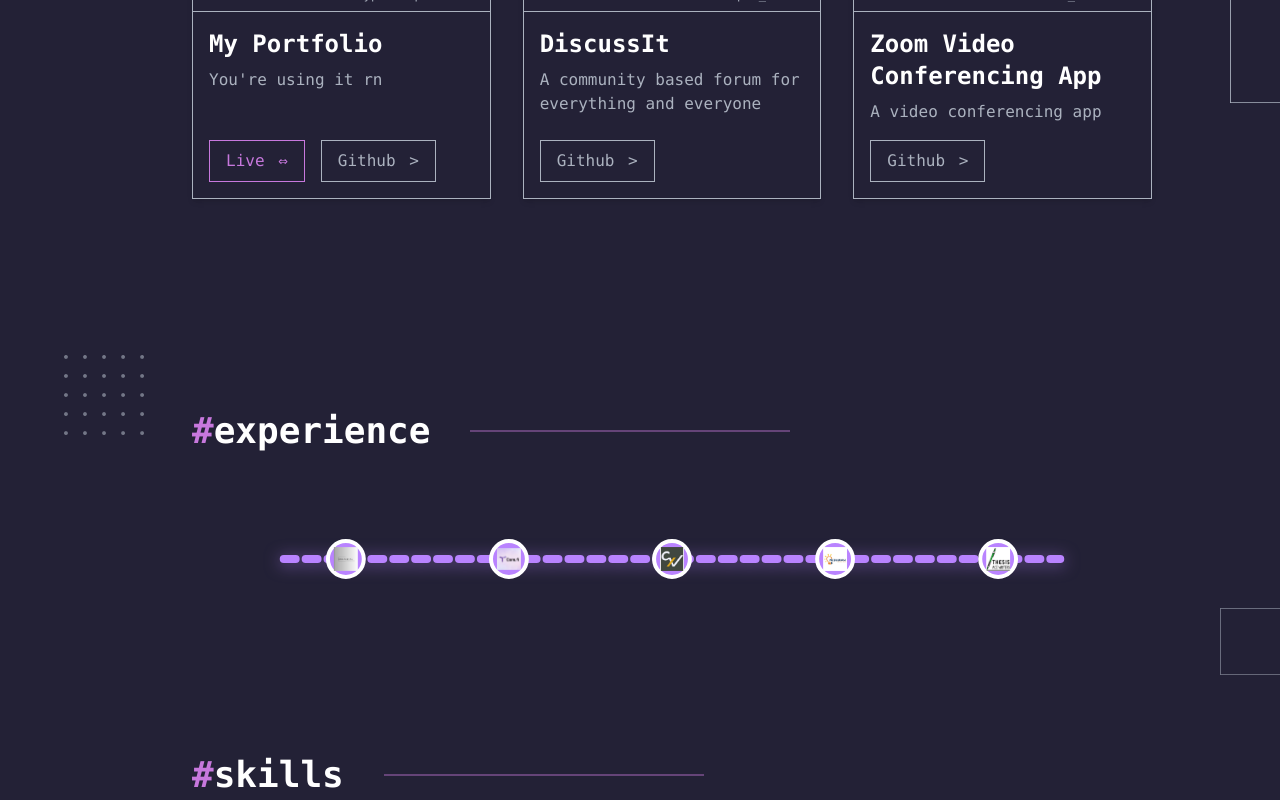
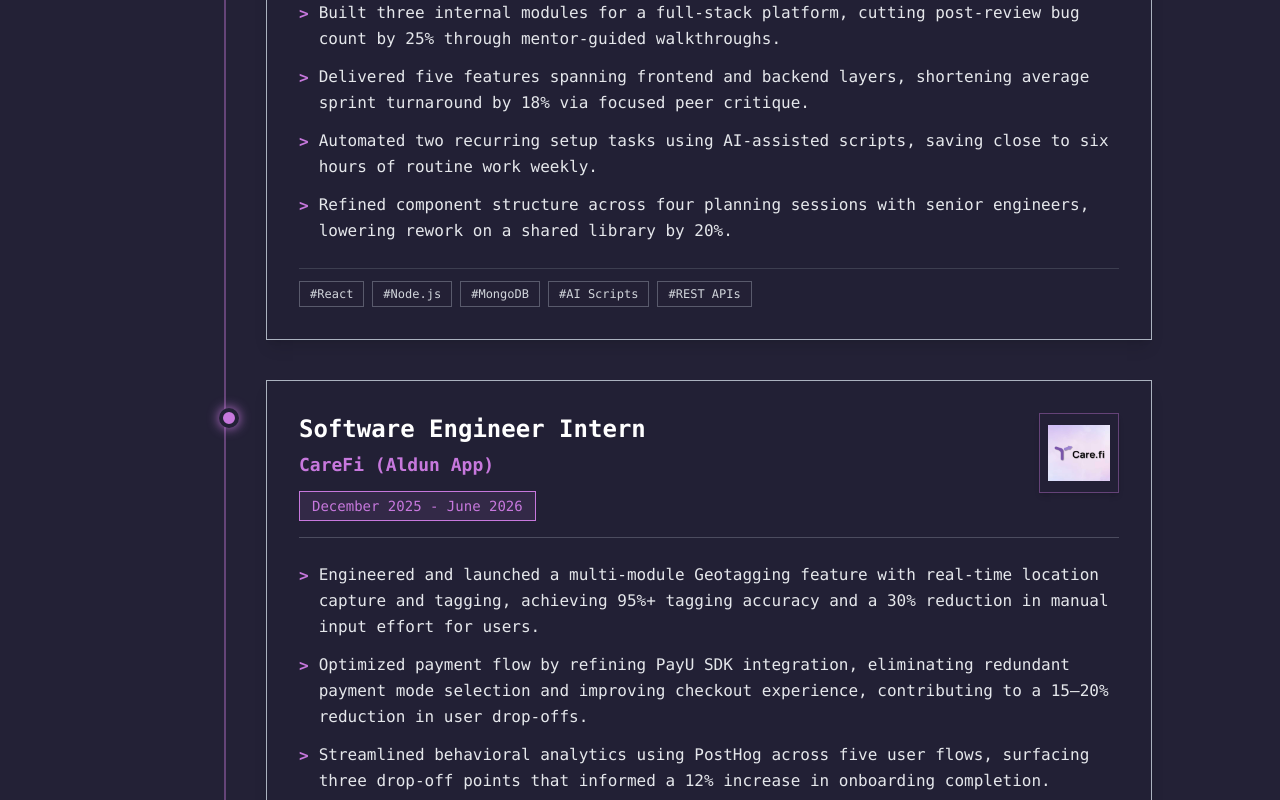
Before and after one commit to nitinkoberoii/thePortfolio, a React (Vite) app: page / in a window 1280 px wide. Shown: the part 1440-2240 px from the top of the page. Built offline with nearby package versions, Linux system fonts and the light colour scheme.

Commit message:
updated experience section UI and layout

```diff
--- a/src/components/Header.tsx
+++ b/src/components/Header.tsx
@@ -5,14 +5,14 @@
 
 const navLinks = [
   { label: "#home" },
+  { label: "#experience" },
   { label: "#projects" },
-  { label: "#experience" },
   { label: "#skills" },
   { label: "#about-me" },
   { label: "#contacts" },
 ];
 
-const sectionIds = ["home", "projects", "skills", "about-me", "contacts"];
+const sectionIds = ["home", "experience", "projects", "skills", "about-me", "contacts"];
 
 const Header: React.FC = () => {
   const [isMobileMenuOpen, setIsMobileMenuOpen] = useState(false);
--- a/src/components/screens/experience/ExperienceScreen.tsx
+++ b/src/components/screens/experience/ExperienceScreen.tsx
@@ -1,189 +1,125 @@
-import React, { useState, useRef, useEffect } from "react";
+import React, { useState } from "react";
 import { EXPERIENCES } from "./experienceConstants";
 import dotsImg from "../../../assets/images/dots.png";
 import rect1 from "../../../assets/images/rect1.png";
 
-const MILESTONE_POSITIONS = EXPERIENCES.map((_, idx) =>
-  EXPERIENCES.length > 1 ? 0.08 + (idx * 0.84) / (EXPERIENCES.length - 1) : 0.5
-);
+const getInitials = (company: string) => {
+  return company
+    .replace(/[^a-zA-Z\s]/g, "")
+    .trim()
+    .split(/\s+/)
+    .map((word) => word[0])
+    .join("")
+    .substring(0, 3)
+    .toUpperCase();
+};
 
-const SVG_WIDTH = 900;
-const SVG_HEIGHT = 120;
-const PATH_D = `M 60 ${SVG_HEIGHT/2} L 840 ${SVG_HEIGHT/2}`; // Straight horizontal line
+const ExperienceCard: React.FC<{ exp: (typeof EXPERIENCES)[0] }> = ({ exp }) => {
+  const [imgError, setImgError] = useState(false);
 
-const getPointAtLength = (path: SVGPathElement, t: number) => {
-  const total = path.getTotalLength();
-  return path.getPointAtLength(total * t);
+  return (
+    <div className="border border-gray bg-background/90 p-6 md:p-8 hover:border-primary transition-all duration-300 shadow-lg relative">
+      {/* Header Layout: Left info, Right big square icon box */}
+      <div className="flex flex-col-reverse sm:flex-row items-start justify-between gap-4 mb-6 pb-4 border-b border-gray/30">
+        {/* Left Side: Title, Company, Duration */}
+        <div className="flex-1 min-w-0">
+          <h3 className="font-mono font-bold text-xl md:text-2xl text-white group-hover:text-primary transition-colors break-words">
+            {exp.title}
+          </h3>
+          <div className="font-mono text-primary font-semibold text-base md:text-lg mt-1.5">
+            {exp.company}
+          </div>
+          <div className="mt-3 border border-primary text-primary px-3 py-1 font-mono text-xs md:text-sm bg-primary/10 w-fit">
+            {exp.duration}
+          </div>
+        </div>
+
+        {/* Right Side: Big Square Company Logo / Initials Container */}
+        <div className="w-16 h-16 md:w-20 md:h-20 border border-primary/40 bg-background/80 p-2 flex items-center justify-center shrink-0 shadow-md group-hover:border-primary group-hover:shadow-[0_0_15px_rgba(199,120,221,0.25)] transition-all">
+          {exp.icon && !imgError ? (
+            <img
+              src={exp.icon}
+              alt={exp.company}
+              className="w-full h-full object-contain"
+              onError={() => setImgError(true)}
+            />
+          ) : (
+            <span className="font-mono font-bold text-primary text-lg md:text-xl tracking-wider select-none">
+              {getInitials(exp.company)}
+            </span>
+          )}
+        </div>
+      </div>
+
+      {/* Description / Highlights - Every single bullet point */}
+      <div className="font-mono text-gray text-sm md:text-base space-y-3 mb-6">
+        {exp.highlights && exp.highlights.length > 0 ? (
+          exp.highlights.map((item, hIdx) => (
+            <div key={hIdx} className="flex items-start gap-2.5">
+              <span className="text-primary font-bold select-none mt-0.5">&gt;</span>
+              <span className="leading-relaxed text-gray-200">{item}</span>
+            </div>
+          ))
+        ) : (
+          <p className="leading-relaxed">{exp.description}</p>
+        )}
+      </div>
+
+      {/* Tech Stack Tags */}
+      {exp.techStack && exp.techStack.length > 0 && (
+        <div className="flex flex-wrap gap-2 pt-3 border-t border-gray/20">
+          {exp.techStack.map((tech, tIdx) => (
+            <span
+              key={tIdx}
+              className="font-mono text-xs text-gray-300 border border-gray/40 px-2.5 py-1 bg-background/60 hover:border-primary/50 transition-colors"
+            >
+              #{tech}
+            </span>
+          ))}
+        </div>
+      )}
+    </div>
+  );
 };
 
 const ExperienceScreen: React.FC = () => {
-  const [activeIdx, setActiveIdx] = useState<number | null>(null);
-  const pathRef = useRef<SVGPathElement>(null);
-  const [milestonePoints, setMilestonePoints] = useState<{x: number, y: number}[]>([]);
-  const [, setAvatarPos] = useState<{x: number, y: number} | null>(null);
-  const [, setMouseOnLine] = useState(false);
-
-  // Calculate milestone points after SVG renders
-  useEffect(() => {
-    if (!pathRef.current) return;
-    const points = MILESTONE_POSITIONS.map(t => getPointAtLength(pathRef.current!, t));
-    setMilestonePoints(points);
-    // Set avatar to first dot by default
-    if (points.length > 0) setAvatarPos(points[0]);
-  }, [pathRef.current]);
-
-  // Mouse move handler for avatar
-  const handleMouseMove = (e: React.MouseEvent<SVGSVGElement, MouseEvent>) => {
-    if (!pathRef.current) return;
-    setMouseOnLine(true);
-    const rect = (e.target as SVGSVGElement).getBoundingClientRect();
-    let x = e.clientX - rect.left;
-    // Clamp x to path range
-    x = Math.max(60, Math.min(840, x));
-    // Project x to t (0 to 1 along the path)
-    const t = (x - 60) / (840 - 60);
-    const pt = getPointAtLength(pathRef.current, t);
-    setAvatarPos({ x: pt.x, y: pt.y });
-  };
-
-  const handleMouseLeave = () => {
-    setMouseOnLine(false);
-    // Return avatar to first dot
-    if (milestonePoints.length > 0) setAvatarPos(milestonePoints[0]);
-  };
-
-  // When mouse enters a dot, treat as on line
-  const handleDotMouseEnter = (idx: number) => {
-    setActiveIdx(idx);
-    setMouseOnLine(true);
-    if (pathRef.current) {
-      const pt = getPointAtLength(pathRef.current, MILESTONE_POSITIONS[idx]);
-      setAvatarPos({ x: pt.x, y: pt.y });
-    }
-  };
-  const handleDotMouseLeave = () => {
-    setActiveIdx(null);
-    setMouseOnLine(false);
-    if (milestonePoints.length > 0) setAvatarPos(milestonePoints[0]);
-  };
-
   return (
     <section
       id="experience"
-      className="relative w-full px-2 md:px-[10vw] py-24 flex flex-col items-center"
-      style={{ minHeight: activeIdx !== null ? 450 : 220 }}
+      className="relative w-full px-8 md:px-[10vw] py-16 flex flex-col"
     >
       {/* Section Title */}
       <div className="flex items-center mb-12 w-full">
         <span className="font-mono font-bold text-3xl md:text-4xl mr-6 whitespace-nowrap">
-          <span className="text-primary">#</span><span className="text-white">experience</span>
+          <span className="text-primary">#</span>
+          <span className="text-white">experience</span>
         </span>
-        <div className="border-t-2 border-primary opacity-40 w-[200px] md:w-[320px] ml-4"></div>
+        <div className="border-t-2 border-primary opacity-40 w-[200px] md:w-[400px]"></div>
       </div>
+
       {/* Decorative Dots/Rects */}
-      <img src={dotsImg} alt="dots" className="hidden md:block absolute left-0 top-10 w-[80px] z-0 opacity-60" />
-      <img src={rect1} alt="rect1" className="hidden md:block absolute right-0 bottom-10 w-[60px] z-0 opacity-60" />
-      {/* SVG Road */}
-      <div className="relative w-full flex justify-center items-center" style={{ minHeight: SVG_HEIGHT }}>
-        <svg
-          width={SVG_WIDTH}
-          height={SVG_HEIGHT}
-          viewBox={`0 0 ${SVG_WIDTH} ${SVG_HEIGHT}`}
-          className="w-full max-w-4xl h-[120px]"
-          onMouseMove={handleMouseMove}
-          onMouseLeave={handleMouseLeave}
-        >
-          {/* Road Path */}
-          <path
-            ref={pathRef}
-            d={PATH_D}
-            fill="none"
-            stroke="#b983ff"
-            strokeWidth={8}
-            strokeLinecap="round"
-            strokeDasharray="12 10"
-            style={{ filter: "drop-shadow(0 2px 8px #b983ff88)" }}
-          />
-          {/* Milestone Dots */}
-          {milestonePoints.length === MILESTONE_POSITIONS.length && milestonePoints.map((pt, idx) => {
-            const exp = EXPERIENCES[idx];
-            return (
-              <g key={idx}>
-                <circle
-                  cx={pt.x}
-                  cy={pt.y}
-                  r={18}
-                  fill="#b983ff"
-                  stroke="#fff"
-                  strokeWidth={4}
-                  className="cursor-pointer"
-                  onMouseEnter={() => handleDotMouseEnter(idx)}
-                  onMouseLeave={handleDotMouseLeave}
-                  onClick={() => setActiveIdx(idx === activeIdx ? null : idx)}
-                />
-                {/* Icon or Initials on dot */}
-                {exp.icon ? (
-                  <image
-                    href={exp.icon}
-                    x={pt.x - 12}
-                    y={pt.y - 12}
-                    width={24}
-                    height={24}
-                    style={{ pointerEvents: "none" }}
-                    onError={(e) => {
-                      (e.target as SVGElement).style.display = 'none';
-                    }}
-                  />
-                ) : null}
-              </g>
-            );
-          })}
-        </svg>
-        {/* Milestone Popups */}
-        {milestonePoints.length === MILESTONE_POSITIONS.length && milestonePoints.map((pt, idx) => {
-          const exp = EXPERIENCES[idx];
-          // Calculate clamped left percentage to prevent popup from going off-screen
-          const rawPercent = (pt.x / SVG_WIDTH) * 100;
-          const clampedPercent = Math.max(16, Math.min(84, rawPercent));
+      <img
+        src={dotsImg}
+        alt="dots"
+        className="hidden md:block absolute right-4 top-24 w-[80px] z-0 opacity-40 pointer-events-none select-none"
+      />
+      <img
+        src={rect1}
+        alt="rect1"
+        className="hidden md:block absolute left-[-20px] bottom-16 w-[50px] z-0 opacity-40 pointer-events-none select-none"
+      />
 
-          return (
-            <div
-              key={idx}
-              style={{
-                position: "absolute",
-                left: `${clampedPercent}%`,
-                transform: "translateX(-50%)",
-                top: pt.y + 32, // 32px below the center of the dot
-                zIndex: 30,
-                display: activeIdx === idx ? "block" : "none",
-                width: 280,
-                pointerEvents: "auto",
-                background: "rgba(24, 20, 36, 0.96)"
-              }}
-              className="border border-primary rounded-lg shadow-xl p-5 font-mono text-white text-left animate-fade-in select-none relative"
-              onMouseLeave={handleDotMouseLeave}
-            >
-              <div className="flex flex-row items-start mb-1">
-                <div className="flex-1 min-w-0">
-                  <div className="font-bold text-base md:text-lg mb-1 break-words">{exp.title}</div>
-                  <div className="text-primary font-semibold text-sm mb-1 break-words">{exp.company}</div>
-                  <div className="text-xs text-gray mb-2 break-words">{exp.duration}</div>
-                </div>
-                {exp.icon && (
-                  <img
-                    src={exp.icon}
-                    alt="icon"
-                    className="w-10 h-10 ml-2 flex-shrink-0 object-contain"
-                    onError={(e) => {
-                      (e.target as HTMLImageElement).style.display = 'none';
-                    }}
-                  />
-                )}
-              </div>
-              <div className="text-gray text-xs md:text-sm break-words w-full leading-relaxed">{exp.description}</div>
-            </div>
-          );
-        })}
+      {/* Vertical Timeline Container */}
+      <div className="relative border-l-2 border-primary/40 ml-4 md:ml-8 pl-6 md:pl-10 space-y-10 z-10">
+        {EXPERIENCES.map((exp, idx) => (
+          <div key={idx} className="relative group">
+            {/* Glowing Timeline Node */}
+            <div className="absolute -left-[31px] md:-left-[47px] top-7 w-5 h-5 rounded-full bg-primary border-4 border-background shadow-[0_0_12px_#c778dd] group-hover:scale-125 transition-transform duration-300"></div>
+
+            {/* Experience Card Component */}
+            <ExperienceCard exp={exp} />
+          </div>
+        ))}
       </div>
     </section>
   );
--- a/src/components/screens/experience/experienceConstants.ts
+++ b/src/components/screens/experience/experienceConstants.ts
@@ -3,7 +3,9 @@
   company: string;
   duration: string;
   description: string;
-  icon?: string; // Optional: path to icon or logo
+  highlights?: string[];
+  techStack?: string[];
+  icon?: string;
 }
 
 export const EXPERIENCES: Experience[] = [
@@ -11,35 +13,64 @@
     title: "Junior Research Fellow (Software Development)",
     company: "Engagetal Solutions",
     duration: "June 2026 - Present",
-    description: "Built three internal modules for a full-stack platform (cutting bug count by 25%), delivered 5 cross-stack features shortening sprint turnaround by 18%, and automated routine setup tasks using AI scripts.",
+    description: "Full-stack software development, automated workflow setup, and component optimization.",
+    highlights: [
+      "Built three internal modules for a full-stack platform, cutting post-review bug count by 25% through mentor-guided walkthroughs.",
+      "Delivered five features spanning frontend and backend layers, shortening average sprint turnaround by 18% via focused peer critique.",
+      "Automated two recurring setup tasks using AI-assisted scripts, saving close to six hours of routine work weekly.",
+      "Refined component structure across four planning sessions with senior engineers, lowering rework on a shared library by 20%."
+    ],
+    techStack: ["React", "Node.js", "MongoDB", "AI Scripts", "REST APIs"],
     icon: "/experience/engagetal.png"
   },
   {
     title: "Software Engineer Intern",
     company: "CareFi (Aldun App)",
     duration: "December 2025 - June 2026",
-    description: "Engineered real-time Geotagging feature with 95%+ accuracy, optimized PayU SDK checkout flow reducing user drop-offs by 15–20%, and integrated PostHog behavioral analytics across 5 key user flows.",
+    description: "Geotagging feature engineering, PayU SDK checkout optimization, and PostHog analytics integration.",
+    highlights: [
+      "Engineered and launched a multi-module Geotagging feature with real-time location capture and tagging, achieving 95%+ tagging accuracy and a 30% reduction in manual input effort for users.",
+      "Optimized payment flow by refining PayU SDK integration, eliminating redundant payment mode selection and improving checkout experience, contributing to a 15–20% reduction in user drop-offs.",
+      "Streamlined behavioral analytics using PostHog across five user flows, surfacing three drop-off points that informed a 12% increase in onboarding completion."
+    ],
+    techStack: ["Flutter", "PayU SDK", "PostHog", "Geotagging", "REST APIs"],
     icon: "/experience/carefi.png"
   },
   {
     title: "Full Stack Intern",
     company: "CodexVeer",
     duration: "May 2025 - July 2025",
-    description: "Designed scalable RESTful APIs with Node.js and MongoDB (40% faster transactions, 1000+ concurrent users under 200ms latency) and built 15+ Flutter UI components for seamless app integration.",
+    description: "Scalable RESTful API development, database query optimization, and reusable Flutter UI component design.",
+    highlights: [
+      "Assembled 15 reusable Flutter components adopted across eight app screens, cutting duplicate UI code by 30%.",
+      "Engineered scalable RESTful APIs with Node.js and MongoDB, processing 1000+ concurrent requests under 200ms latency.",
+      "Reorganized query structures, achieving a 40% boost in database transaction efficiency during peak operations."
+    ],
+    techStack: ["Flutter", "Node.js", "MongoDB", "Express.js", "REST APIs"],
     icon: "/experience/codexveer.png"
   },
   {
     title: "Backend Developer [Freelancer]",
     company: "Medhwan EduTech",
     duration: "May 2025 - June 2025",
-    description: "Designed and developed RESTful APIs with optimized database integration for Prajawal, an educational platform for 10th-grade Gujarat Board students, ensuring high-performance backend under tight deadlines.",
+    description: "RESTful API engineering and database integration for Prajawal educational platform.",
+    highlights: [
+      "Designed and developed RESTful APIs with optimized database integration for Prajawal, an educational platform for 10th-grade Gujarat Board students.",
+      "Ensured high-performance backend delivery under tight deadlines for educational workflows."
+    ],
+    techStack: ["Node.js", "Express.js", "SQL", "REST APIs"],
     icon: "/experience/medhwan.png"
   },
   {
     title: "Flutter Developer Intern",
     company: "Thesis Ace Writers",
     duration: "September 2024 - November 2024",
-    description: "Redesigned 20+ Flutter app screens to enhance navigation and accessibility (15% user activity boost) and integrated 3 key APIs, improving responsiveness by 20% through effective team collaboration.",
+    description: "Flutter screen UI redesign and API integrations for enhanced mobile user experience.",
+    highlights: [
+      "Redesigned 20+ Flutter app screens to enhance navigation and accessibility, driving a 15% user activity boost.",
+      "Integrated 3 key APIs, improving application responsiveness by 20% through effective team collaboration."
+    ],
+    techStack: ["Flutter", "Dart", "REST APIs"],
     icon: "/experience/taw.png"
   }
 ];
--- a/src/components/screens/home/HomeScreen.tsx
+++ b/src/components/screens/home/HomeScreen.tsx
@@ -104,7 +104,13 @@
       </section>
 
       {/* Space below quote, matching space above */}
-      <div className="h-[80px] md:h-[40px]"></div>
+      <div className="h-[40px] md:h-[20px]"></div>
+
+      {/* Experience Section */}
+      <ExperienceScreen />
+
+      {/* Space below experience */}
+      <div className="h-[60px] md:h-[40px]"></div>
 
       {/* Projects Section Title */}
       <section id="projects" className="w-full flex flex-col md:flex-row items-start md:items-center justify-between px-8 md:px-[10vw] mb-8 gap-4 md:gap-0">
@@ -178,12 +184,6 @@
       </section>
 
       {/* Space below projects */}
-      <div className="h-[80px] md:h-[20px]"></div>
-
-      {/* Experience Section */}
-      <ExperienceScreen />
-
-      {/* Space below experience */}
       <div className="h-[80px] md:h-[40px]"></div>
 
       {/* Skills Section Title */}
```
